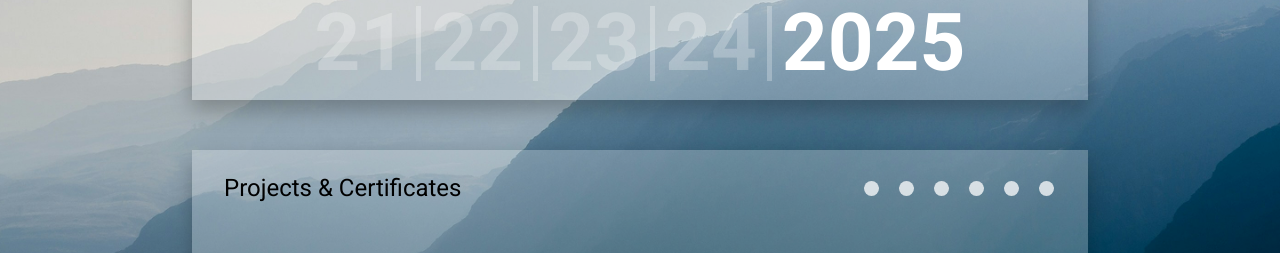
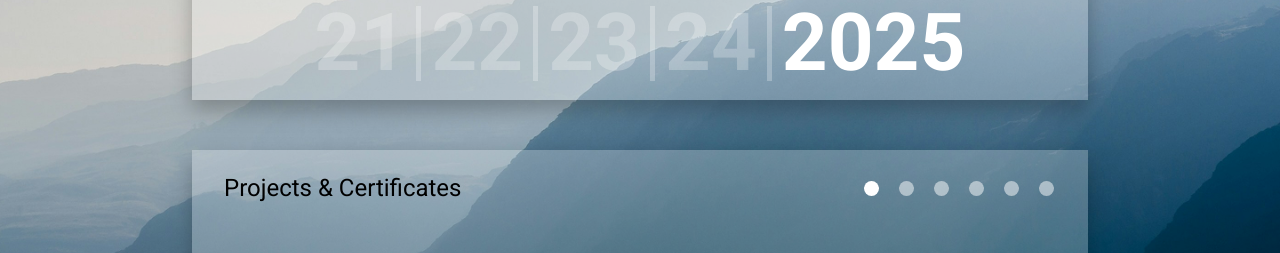
Before and after one commit to heynendo/portfolio-heynend, a React (Vite) app: page /about in a window 1280 px wide. Shown: the part 1338-1591 px from the top of the page. Built offline with nearby package versions, Linux system fonts and the light colour scheme.

Commit message:
Added selected project styling to dot.

```diff
--- a/src/components/About.jsx
+++ b/src/components/About.jsx
@@ -138,10 +138,11 @@ export default function About(){
                 <div className='head'>
                     <h3>Projects & Certificates</h3>
                     <div>
-                        {projectsAndCerts.map(project =>
+                        {projectsAndCerts.map(proj =>
                             <div className='dot'
-                                onClick={() => changeProjectDot(project.id)}
-                                title={project.name}
+                                onClick={() => changeProjectDot(proj.id)}
+                                style={{ opacity: project.id === proj.id ? 1 : 0.5 }}
+                                title={proj.name}
                             />
                         )}
                     </div>
--- a/src/styles/about.css
+++ b/src/styles/about.css
@@ -174,7 +174,7 @@
     height: 15px;
     aspect-ratio: 1;
     background-color: #FFFFFF;
-    opacity: 75%;
+    opacity: 50%;
     margin: 0 10px;
     border-radius: 100%;
     cursor: pointer;
```
